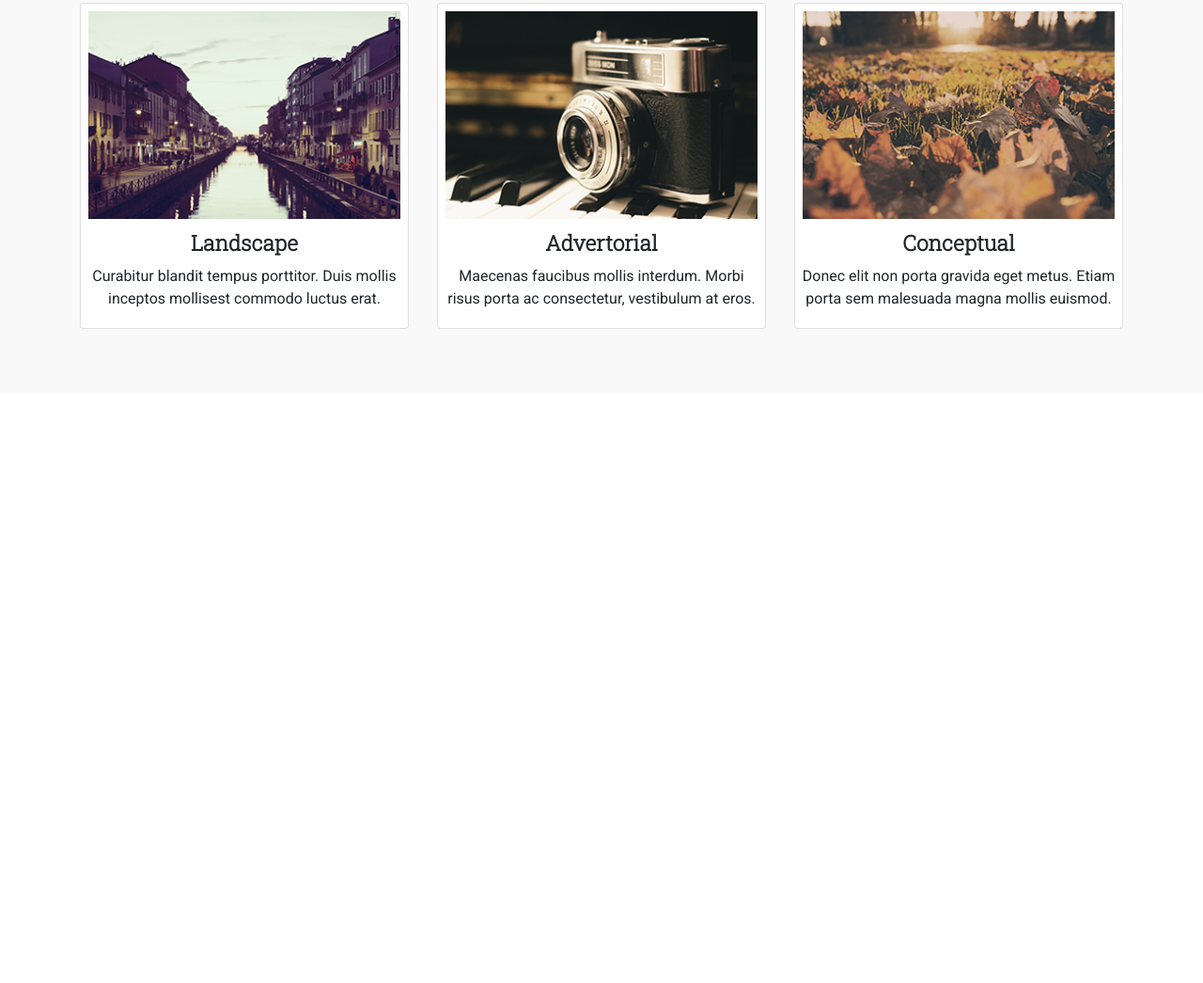
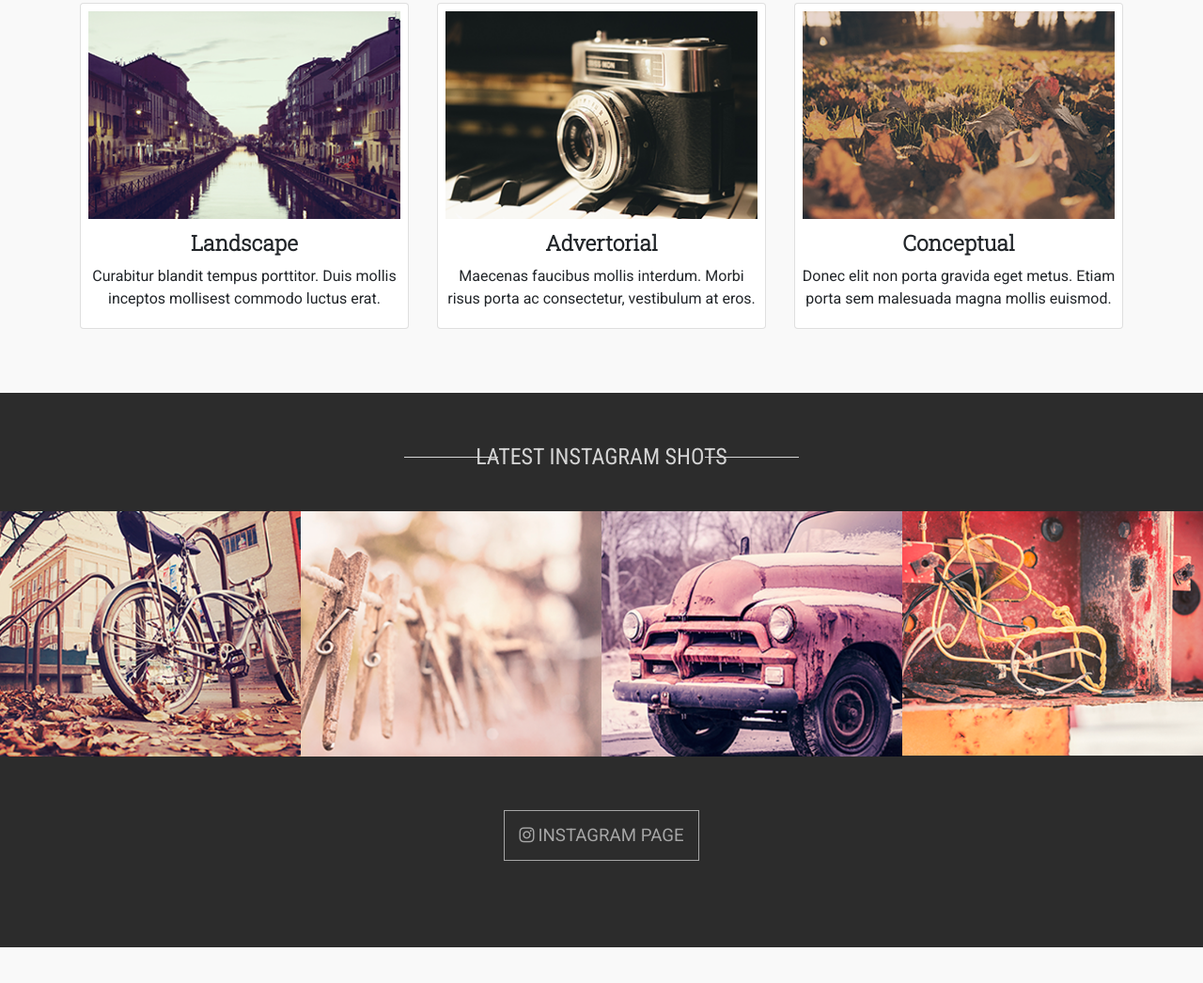
Before and after one commit to emaduddin678/Projec-4, a plain HTML site: page index.html in a window 1280 px wide. Shown: the part 992-2038 px from the top of the page at 94% size. Before the commit the page ends 1410 px from the top, so only its background shows below. Drawn offline with nearby package versions, Linux system fonts and the light colour scheme.

Commit message:
2nd update

```diff
--- a/index.html
+++ b/index.html
@@ -6,6 +6,8 @@
     <meta name="viewport" content="width=device-width, initial-scale=1.0">
     <link rel="stylesheet" href="https://maxcdn.bootstrapcdn.com/bootstrap/4.0.0/css/bootstrap.min.css" integrity="sha384-Gn5384xqQ1aoWXA+058RXPxPg6fy4IWvTNh0E263XmFcJlSAwiGgFAW/dAiS6JXm" crossorigin="anonymous">
     <link href="https://fonts.googleapis.com/css2?family=Open+Sans:wght@400;500&family=Poppins:wght@400;600;700&family=Roboto+Condensed:wght@400;700&family=Roboto+Slab:wght@300&family=Roboto:ital,wght@0,100;0,400;1,100&family=Rowdies:wght@300;400;700&display=swap" rel="stylesheet">
+    <script src="https://kit.fontawesome.com/yourcode.js" crossorigin="anonymous"></script>
+    <link rel="stylesheet" href="https://cdnjs.cloudflare.com/ajax/libs/font-awesome/4.7.0/css/font-awesome.min.css">
     <link rel="stylesheet" href="style.css">
     <title>Psd to Html</title>
 
@@ -72,6 +74,25 @@
             </div>
         </div>
     </section>
+    <section class="insta-shot">
+        <p class="top">Latest ınstagram shots</p>
+        <div class="picture">
+            <div class="row">
+                <div class="col-3"><img src="images/insta-shot-1.png" alt=""></div>
+                <div class="col-3"><img src="images/insta-shot-2.png" alt=""></div>
+                <div class="col-3"><img src="images/insta-shot-3.png" alt=""></div>
+                <div class="col-3"><img src="images/insta-shot-4.png" alt=""></div>
+            </div>
+        </div>
+        <div class="text-box m">
+            <p class="page-btn"><i class="fa fa-instagram pr-1"></i>Instagram page</p>
+        </div>
+    </section>
+    <section class="journal">
+        <div class="conatiner">
+
+        </div>
+    </section>
 
     <!-- Java Script cdn -->
     <script src="https://code.jquery.com/jquery-3.2.1.slim.min.js" integrity="sha384-KJ3o2DKtIkvYIK3UENzmM7KCkRr/rE9/Qpg6aAZGJwFDMVNA/GpGFF93hXpG5KkN" crossorigin="anonymous"></script>
@@ -79,3 +100,10 @@
     <script src="https://maxcdn.bootstrapcdn.com/bootstrap/4.0.0/js/bootstrap.min.js" integrity="sha384-JZR6Spejh4U02d8jOt6vLEHfe/JQGiRRSQQxSfFWpi1MquVdAyjUar5+76PVCmYl" crossorigin="anonymous"></script>
 </body>
 </html>
+
+<!--
+
+
+
+
+ -->
--- a/style.css
+++ b/style.css
@@ -114,3 +114,77 @@ header .lower-text .bottom{
     text-align: center;
     margin-bottom: 15px;
 }
+/* instagram shot part start  */
+.insta-shot{
+    height: 590px;
+    background-color: #2c2c2c;
+    padding-top: 50px;
+    width: 100%;
+}
+.insta-shot .top{
+    position: relative;
+    font-size: 18pt;
+    font-family: 'Roboto Condensed', sans-serif;
+    text-align: center;
+    color: #d5d5d5;
+    text-transform: uppercase;
+}
+.insta-shot .top::after{
+    content: " ";
+    position: absolute;
+    width: 100px;
+    height: 1px;
+    top: 18px;
+    left: 430px;
+    background-color: #d5d5d5;
+}
+
+.insta-shot .top::before{
+    content: " ";
+    position: absolute;
+    width: 100px;
+    height: 1px;
+    top: 18px;
+    right: 430px;
+    background-color: #d5d5d5;
+}
+.insta-shot .picture .row{
+    width: 100%;
+    margin: 0;
+    margin-top: 40px;
+
+}
+.insta-shot .picture{
+    width: 100%;
+
+}
+.insta-shot .picture img{
+    width: 100%;
+}
+.insta-shot .picture .col-3{
+    padding: 0;
+    box-sizing: border-box;
+}
+.insta-shot .picture .col-3 img{
+    width: 100%;
+}
+.insta-shot .text-box{
+    color: #a6a6a6;
+    font-family: 'Roboto', sans-serif;
+    text-align: center;
+    font-size: 14pt;
+    text-transform: uppercase;
+    margin-top: 70px;
+}
+.insta-shot .text-box .page-btn{
+    border: 1px solid #a6a6a6;
+    display: inline;
+    padding: 15px;
+
+}
+/* journal part star ? */
+.journal{
+    width: 100%;
+    height: 1050px;
+    background-color: #f9f9f9;
+}
```
Also changed, not shown: images/insta-shot-1.png (added), images/insta-shot-2.png (added), images/insta-shot-3.png (added), images/insta-shot-4.png (added).
